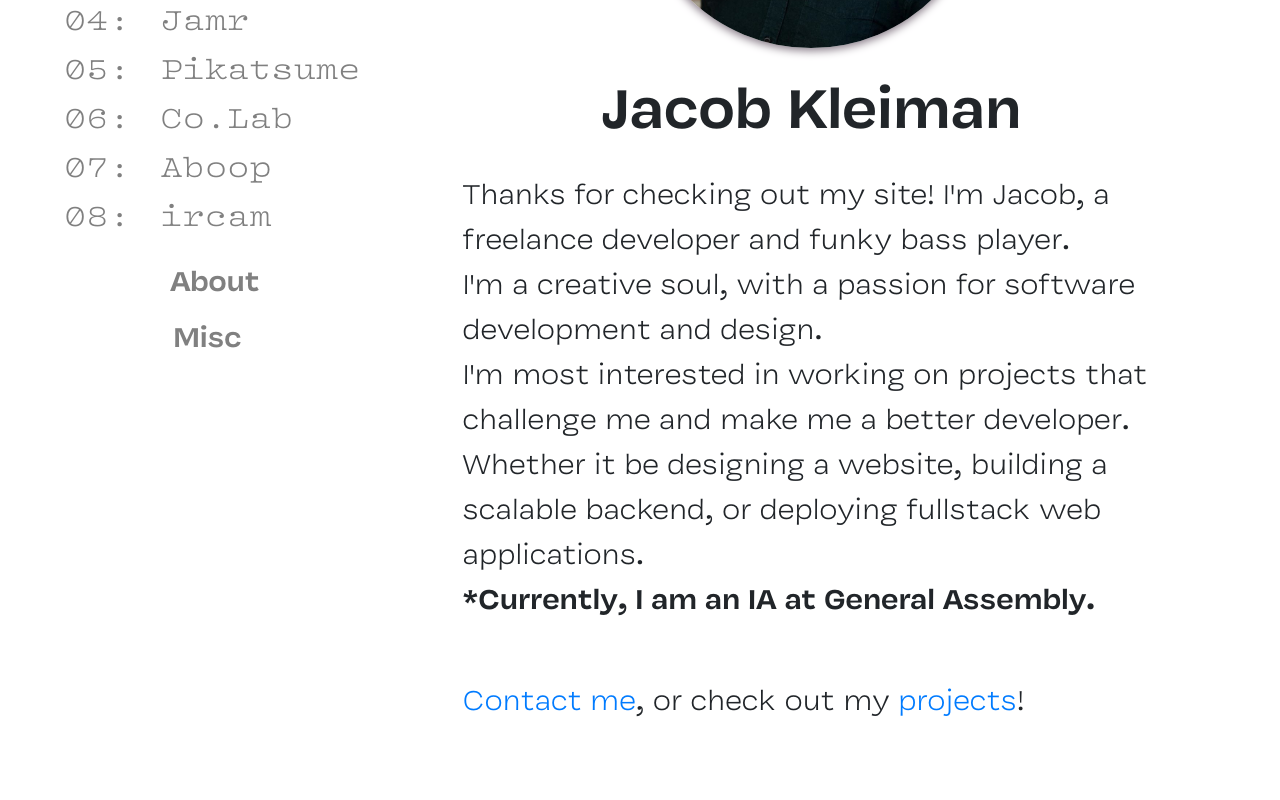
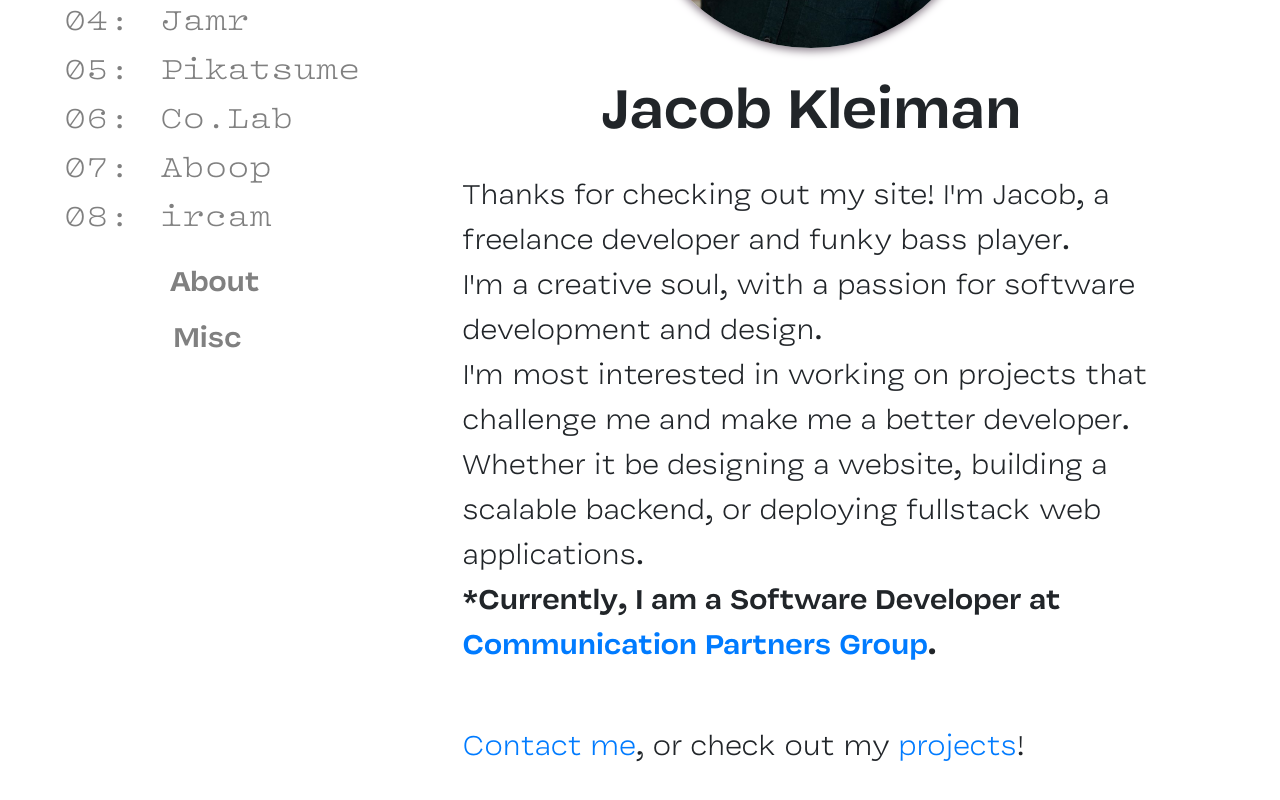
Before and after one commit to kleimaj/kleimaj.github.io, a React (Create React App) app: page / in a window 1280 px wide. Shown: the part 352-1152 px from the top of the page. Built offline with nearby package versions, Linux system fonts and the light colour scheme.

Commit message:
changes bio

```diff
--- a/package.json
+++ b/package.json
@@ -43,7 +43,5 @@
       "last 1 safari version"
     ]
   },
-  "devDependencies": {
-    "gh-pages": "^2.2.0"
-  }
+  "devDependencies": {}
 }
--- a/src/Components/Home/Home.js
+++ b/src/Components/Home/Home.js
@@ -23,7 +23,7 @@ const Home = () => {
                 {<br/>}
                  I'm most interested in working on projects that challenge me and make me a better developer. Whether it be designing a website, building a scalable backend, or deploying fullstack web applications.
                 {<br/>}
-                <span>*Currently, I am an IA at General Assembly.</span>
+                <span>*Currently, I am a Software Developer at <a target="_blank" rel="noopener noreferrer" href="https://www.communicationpartners.com/">Communication Partners Group</a>.</span>
             </p>
             <p><a target="_blank" rel="noopener noreferrer" href="mailto:jacobakleiman@gmail.com">Contact me</a>, or check out my <Link to="/projects">projects</Link>!</p>
         </main>
```
Also changed, not shown: 2 other files (tests, documents, lock files or other folders).
